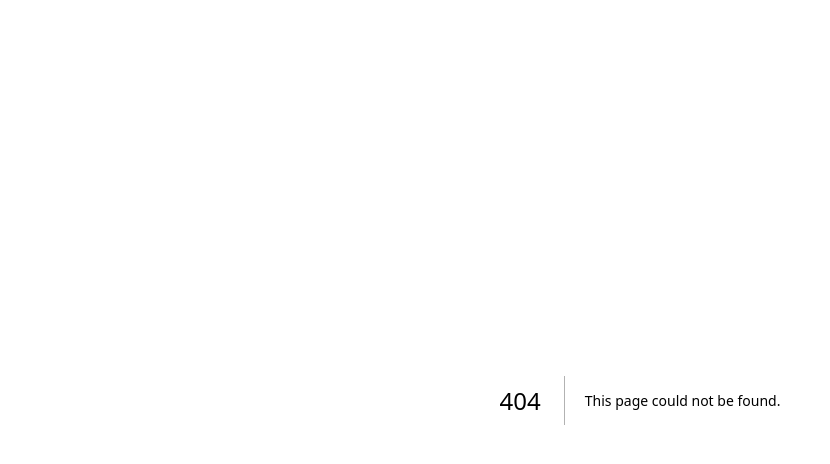
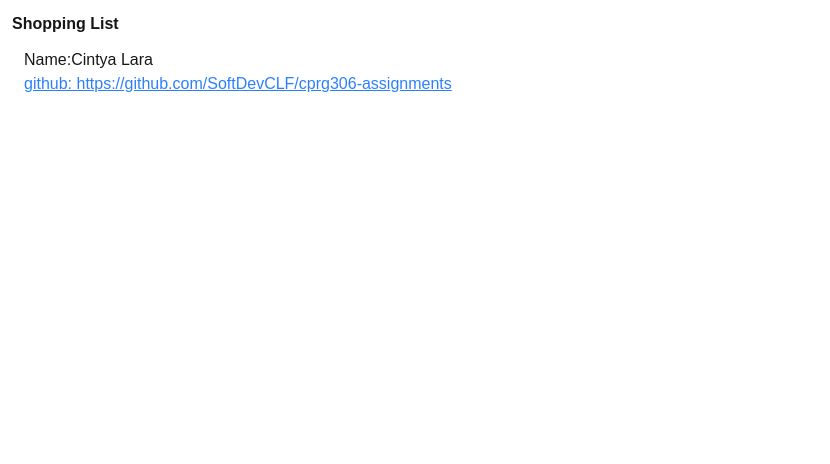
Before and after one commit to SoftDevCLF/cprg306-assignments, a Next.js app: page /week-2 in a window 1280 px wide. Before the commit this address had no page. Shown: the top 464 px of the page, without its empty margins (0-830 px from the left). Built offline with nearby package versions, Linux system fonts and the light colour scheme.

Commit message:
🛠️ Create page.js and student-info.js

```diff
--- /dev/null
+++ b/app/week-2/page.js
@@ -0,0 +1,11 @@
+import StudentInfo from "./student-info";
+export default function Page() {
+  return (
+    <main className="m-3">
+      <h1 className="font-bold">Shopping List</h1>
+      <section>
+        <StudentInfo />
+      </section>
+    </main>
+  );
+}
--- /dev/null
+++ b/app/week-2/student-info.js
@@ -0,0 +1,15 @@
+import Link from "next/link";
+
+export default function StudentInfo() {
+  return (
+    <section className="m-3">
+      <h2>Name:Cintya Lara</h2>
+      <Link
+        className="underline text-blue-500 hover:text-blue-800"
+        href="https://github.com/SoftDevCLF/cprg306-assignments"
+      >
+        github: https://github.com/SoftDevCLF/cprg306-assignments
+      </Link>
+    </section>
+  );
+}
```
